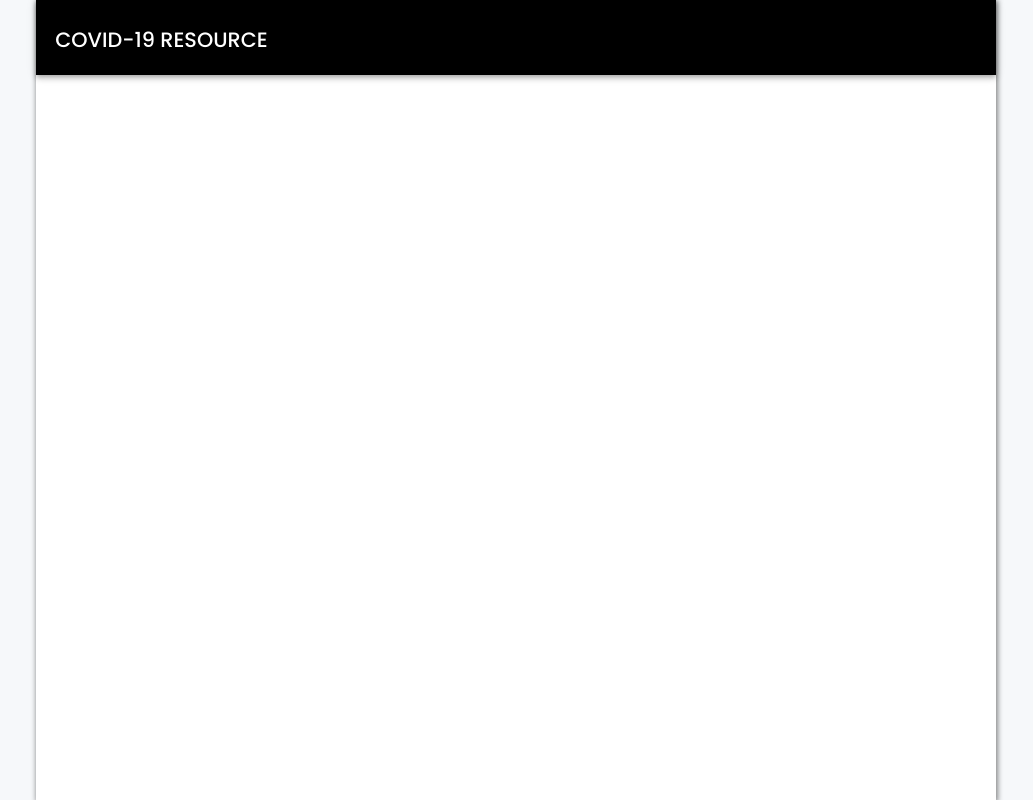
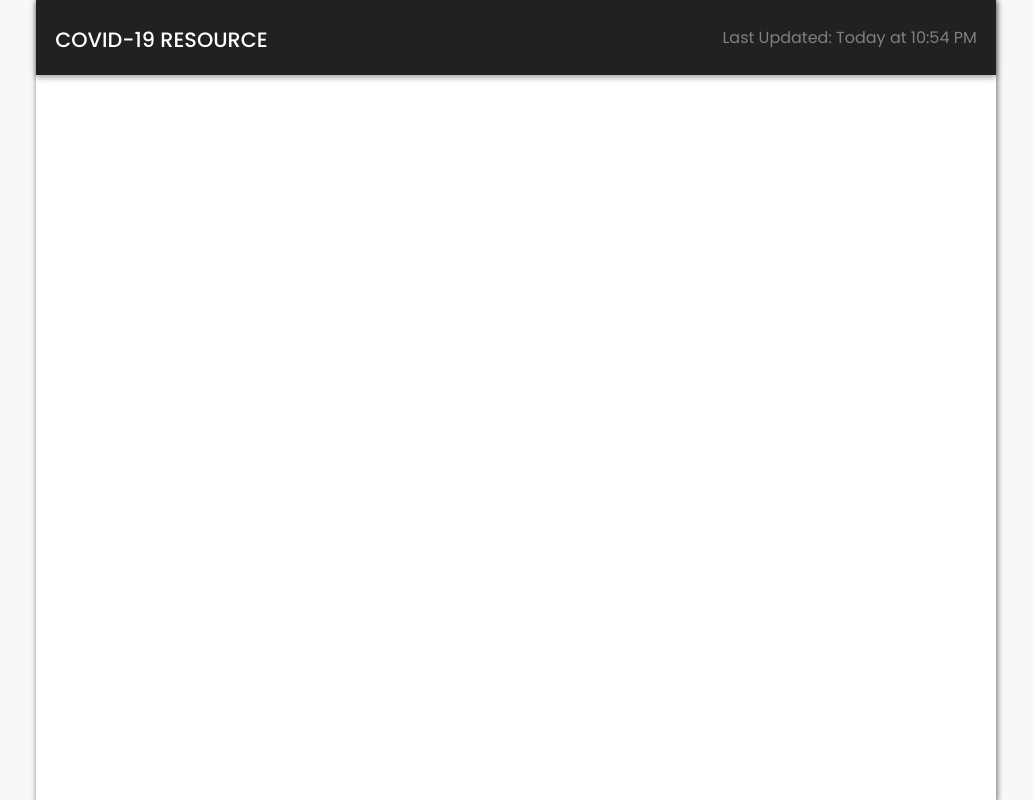
Before and after one commit to NateTheDev1/covid-resource, a React (Create React App) app: page / in a window 1280 px wide. Shown: the whole page, without its empty margins (124-1157 px from the left). Built offline with nearby package versions, Linux system fonts and the light colour scheme.

Commit message:
Moment.js logic in header

```diff
--- a/package.json
+++ b/package.json
@@ -9,6 +9,7 @@
     "@testing-library/react": "^9.3.2",
     "@testing-library/user-event": "^7.1.2",
     "axios": "^0.19.2",
+    "moment": "^2.26.0",
     "react": "^16.13.1",
     "react-dom": "^16.13.1",
     "react-redux": "^7.2.0",
--- a/src/components/Header.js
+++ b/src/components/Header.js
@@ -1,18 +1,36 @@
 import React from "react";
 import { AppBar } from "@material-ui/core";
 import { makeStyles } from "@material-ui/core/styles";
+import moment from "moment";
 
 const useStyles = makeStyles({
   root: {
     width: "100%",
     padding: "30px 2%",
+    display: "flex",
+    flexDirection: "row",
+    justifyContent: "space-between",
+    alignContent: "center",
     height: "75px",
-    backgroundColor: "black",
+    backgroundColor: "#212121",
 
     "& h1": {
       fontSize: "1.3rem",
       textTransform: "uppercase",
       fontWeight: "500",
+    },
+
+    "& p": {
+      color: "gray",
+    },
+
+    "@media (max-width: 615px)": {
+      flexDirection: "column",
+      justifyContent: "center",
+
+      "& h1": {
+        marginBottom: "2%",
+      },
     },
   },
 });
@@ -23,6 +41,9 @@ const Header = () => {
     <div>
       <AppBar position="static" className={classes.root}>
         <h1>COVID-19 Resource</h1>
+        <div>
+          <p>Last Updated: {moment().calendar()}</p>
+        </div>
       </AppBar>
     </div>
   );
```
Also changed, not shown: 2 other files (tests, documents, lock files or other folders).
